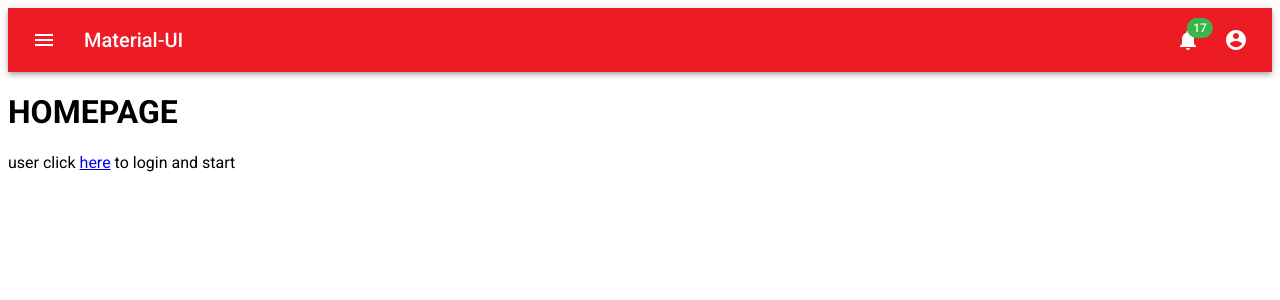
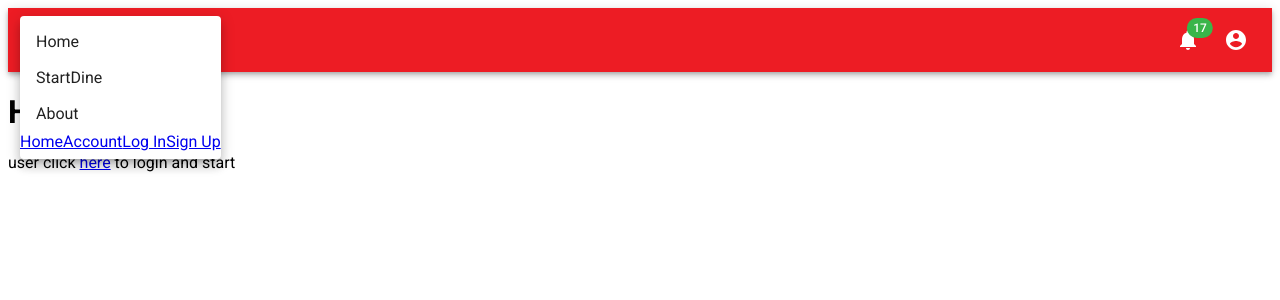
Before and after one commit to Wkoslik/ChiknTindr-Client, a React (Create React App) app: page / in a window 1280 px wide. Both pictures are taken after a click on the button 44 px from the left and 40 px from the top of the page. Shown: the top 300 px of the page. Built offline with nearby package versions, Linux system fonts and the light colour scheme.

Commit message:
left side menu workinggit add .

```diff
--- a/src/components/partials/Header.js
+++ b/src/components/partials/Header.js
@@ -327,20 +327,32 @@ const Header = (props) => {
 
     const isMenuOpen = Boolean(anchorEl);
     const isMobileMenuOpen = Boolean(mobileMoreAnchorEl);
+    const isLeftMenuOpen = Boolean(anchorLeftEl);
 
-    // -------------------------------------------- e.handlers
+    // -------------------------------------------- e.handlers for right side menu
 
     const handleProfileMenuOpen = (event) => {
         setAnchorEl(event.currentTarget);
     };
 
-    const handleMobileMenuClose = () => {
-        setMobileMoreAnchorEl(null);
-    };
-
     const handleMenuClose = () => {
         setAnchorEl(null);
         handleMobileMenuClose();
+    };
+
+    // -------------------------------------------- e.handlers for the left side menu
+
+    const handleHamburgerMenuOpen = (event) => {
+        setAnchorLeftEl(event.currentTarget);
+    };
+
+    const handleHamburgerMenuClose = () => {
+        setAnchorLeftEl(null);
+    }
+
+    // -------------------------------------------- e.handler for the mobile menu right side
+    const handleMobileMenuClose = () => {
+        setMobileMoreAnchorEl(null);
     };
 
     const handleMobileMenuOpen = (event) => {
@@ -375,13 +387,13 @@ const Header = (props) => {
     const menuLeftId = 'left-side-menu';
     const renderMenuLeft = (
         <Menu
-            anchorEl={anchorEl}
+            anchorEl={anchorLeftEl}
             anchorOrigin={{ vertical: 'top', horizontal: 'left' }}
             id={menuLeftId}
             keepMounted
             transformOrigin={{ vertical: 'top', horizontal: 'left' }}
-            open={isMenuOpen}
-            onClose={handleMenuClose}
+            open={isLeftMenuOpen}
+            onClose={handleHamburgerMenuClose}
         >
             <MenuItem onClick={handleMenuClose}>Home</MenuItem>
             <MenuItem onClick={handleMenuClose}>StartDine</MenuItem>
@@ -445,7 +457,7 @@ const Header = (props) => {
                         aria-label="open drawer"
                         aria-controls={menuLeftId}
                         aria-haspopup="true"
-                        onClick={handleProfileMenuOpen}
+                        onClick={handleHamburgerMenuOpen}
                     >
                         <MenuIcon />
                     </IconButton>
@@ -503,7 +515,10 @@ const Header = (props) => {
                         edge="start"
                         className={classes.menuButton}
                         color="inherit"
-                        aria-label="show more"
+                        aria-label="show links"
+                        aria-controls={menuLeftId}
+                        aira-haspopup="true"
+                        onClick={handleHamburgerMenuOpen}
                     >
                         <MenuIcon />
                     </IconButton>
```
